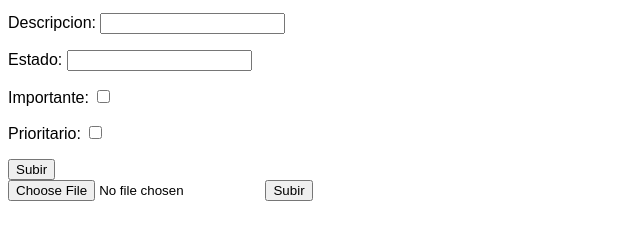
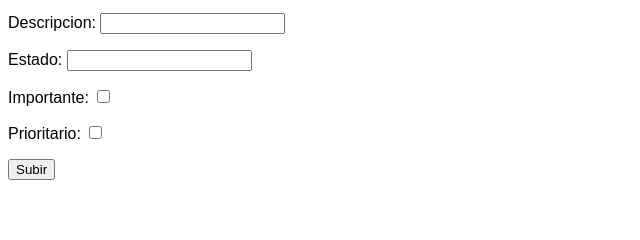
Before and after one commit to Earthsnake12/ToDoList-nodejs, a plain HTML site: page paginasHTML/index.html in a window 1280 px wide. Shown: the part 188-428 px from the top of the page, without its empty margins (0-640 px from the left). Drawn offline with Linux system fonts and the light colour scheme; files that its build step writes are made by us from their sources; files whose address does not match are found by name.

```diff
--- a/paginasHTML/index.html
+++ b/paginasHTML/index.html
@@ -107,11 +107,6 @@
     </form>
     </div>
 
-    <form action='upload' method="POST" enctype="multipart/form-data">
-        <input type="file" name="file">
-        <input type="submit" value="Subir">
-</form>
-
 </body>
 
 </html>
```
